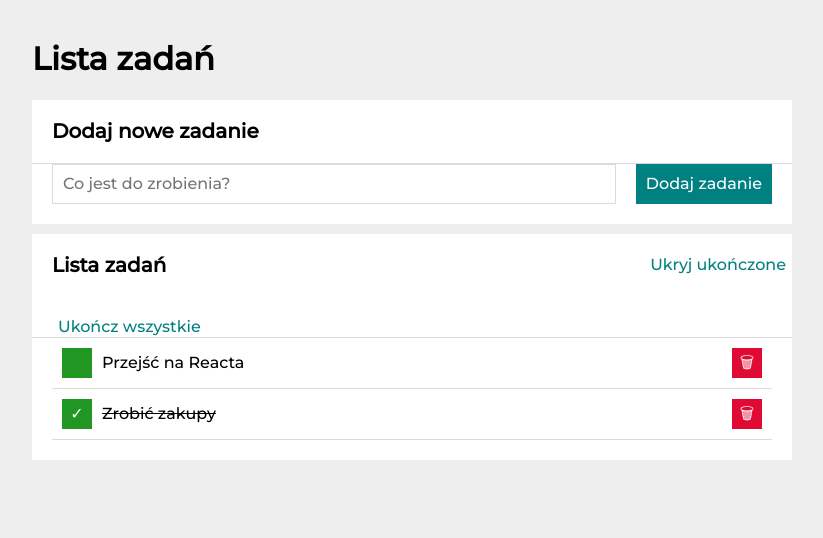
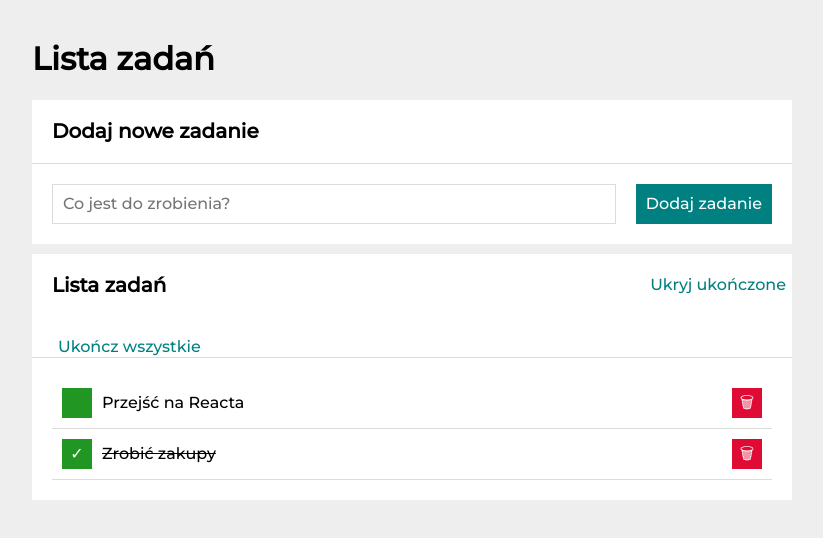
Before and after one commit to AlicjaKoziolek/todo-list-react, a React (Create React App) app: page / in a window 1280 px wide. Shown: the top 538 px of the page, without its empty margins (228-1051 px from the left). Built offline with nearby package versions, Linux system fonts and the light colour scheme; a web font is replaced by a local one.

Commit message:
added padding-top in section__body

```diff
--- a/src/Section/style.css
+++ b/src/Section/style.css
@@ -21,7 +21,7 @@
 
 .section__body {
     padding: 20px;
-    padding-top: 0%;
+    padding-top: 20px;
 }
 
 .section__title {
```
